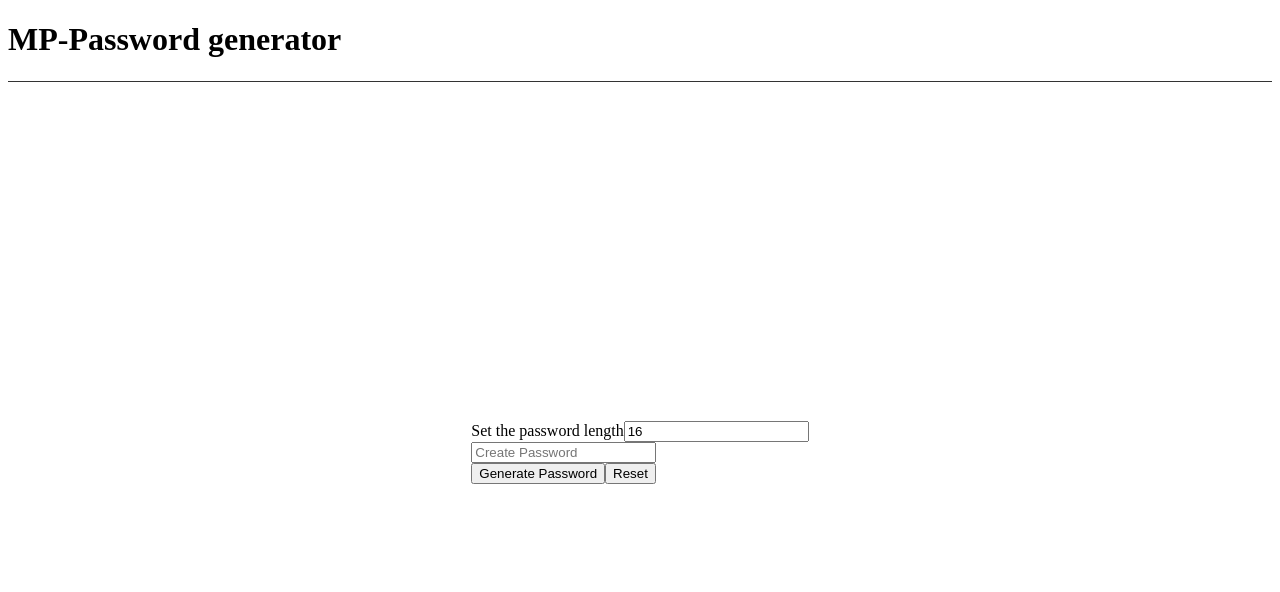
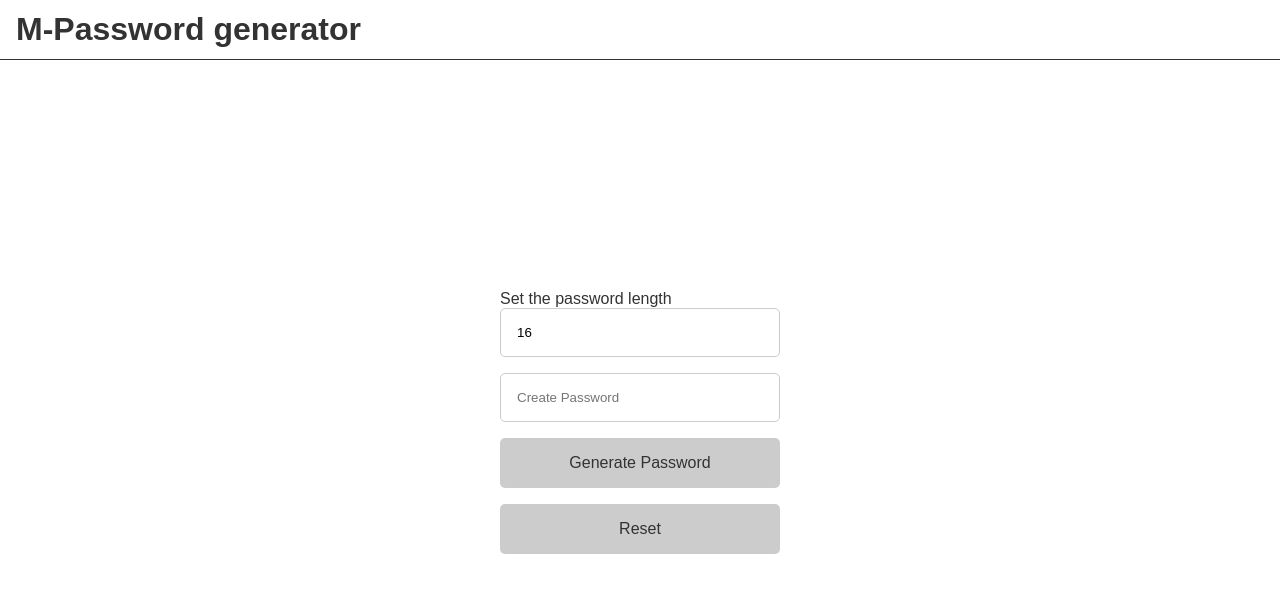
Before and after one commit to GadDev/pwd-gen, a React (Create React App) app: page / in a window 1280 px wide. Shown: the top 592 px of the page. Built offline with nearby package versions, Linux system fonts and the light colour scheme.

Commit message:
final touch

```diff
--- a/src/App.css
+++ b/src/App.css
@@ -1,9 +1,20 @@
+* {
+  box-sizing: border-box;
+}
+
 body {
   overflow: hidden;
+  color: #333;
+  font-family: Arial, Helvetica, sans-serif;
+  padding: 0;
+  margin: 0;
 }
 header {
+  display: flex;
+  align-items: center;
   height: 60px;
   border-bottom: 1px solid #333;
+  padding: 1rem;
 }
 
 main {
@@ -13,3 +24,45 @@ main {
   align-items: center;
   height: calc(100vh - 60px);
 }
+
+h1 {
+  font-size: 2rem;
+}
+
+input {
+  border-radius: 5px;
+  padding: 1rem;
+  border: 1px solid #ccc;
+  min-width: 280px;
+  margin-bottom: 1rem;
+}
+
+label {
+  display: flex;
+  flex-direction: column;
+}
+
+button {
+  display: block;
+  min-width: 280px;
+  border: none;
+  border-radius: 5px;
+  color: #333;
+
+  background-color: #ccc;
+  transition: 0.3s all ease-in-out;
+  padding: 1rem;
+  margin-bottom: 1rem;
+  font-size: 1rem;
+}
+
+button:hover {
+  color: #ccc;
+  background-color: #333;
+}
+
+@media screen and (max-width: 768px) {
+  h1 {
+    font-size: 1.5rem;
+  }
+}
--- a/src/App.js
+++ b/src/App.js
@@ -15,7 +15,7 @@ function App() {
   return (
     <div className="App">
       <header>
-        <h1>MP-Password generator</h1>
+        <h1>M-Password generator</h1>
       </header>
       <main>
         <section>
@@ -27,12 +27,19 @@ function App() {
                 type="number"
                 value={pwdStrength}
                 onChange={(e) => setPwdStrength(e.target.value)}
+                min="7"
+                max="24"
               />
             </label>
           </div>
           <div>
             <label htmlFor="password">
-              <input type="text" value={value} placeholder="Create Password" />
+              <input
+                type="text"
+                value={value}
+                placeholder="Create Password"
+                readOnly
+              />
             </label>
           </div>
           <button onClick={() => handleClick()}>Generate Password</button>
```
